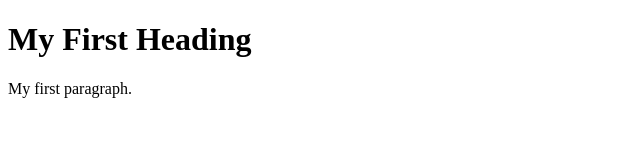
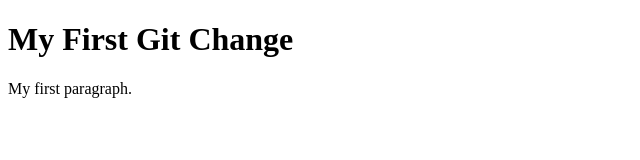
Before and after one commit to tomgeorge12/testrepo, a plain HTML site: page index.html in a window 1280 px wide. Shown: the whole page, without its empty margins (0-640 px from the left). Drawn offline with Linux system fonts and the light colour scheme.

Commit message:
changes made from theia lab env

```diff
--- a/index.html
+++ b/index.html
@@ -2,7 +2,7 @@
 <html>
 <body>
 
-<h1>My First Heading</h1>
+<h1>My First Git Change</h1>
 
 <p>My first paragraph.</p>
 
```
Also changed, not shown: supported-browsers.txt (added).
